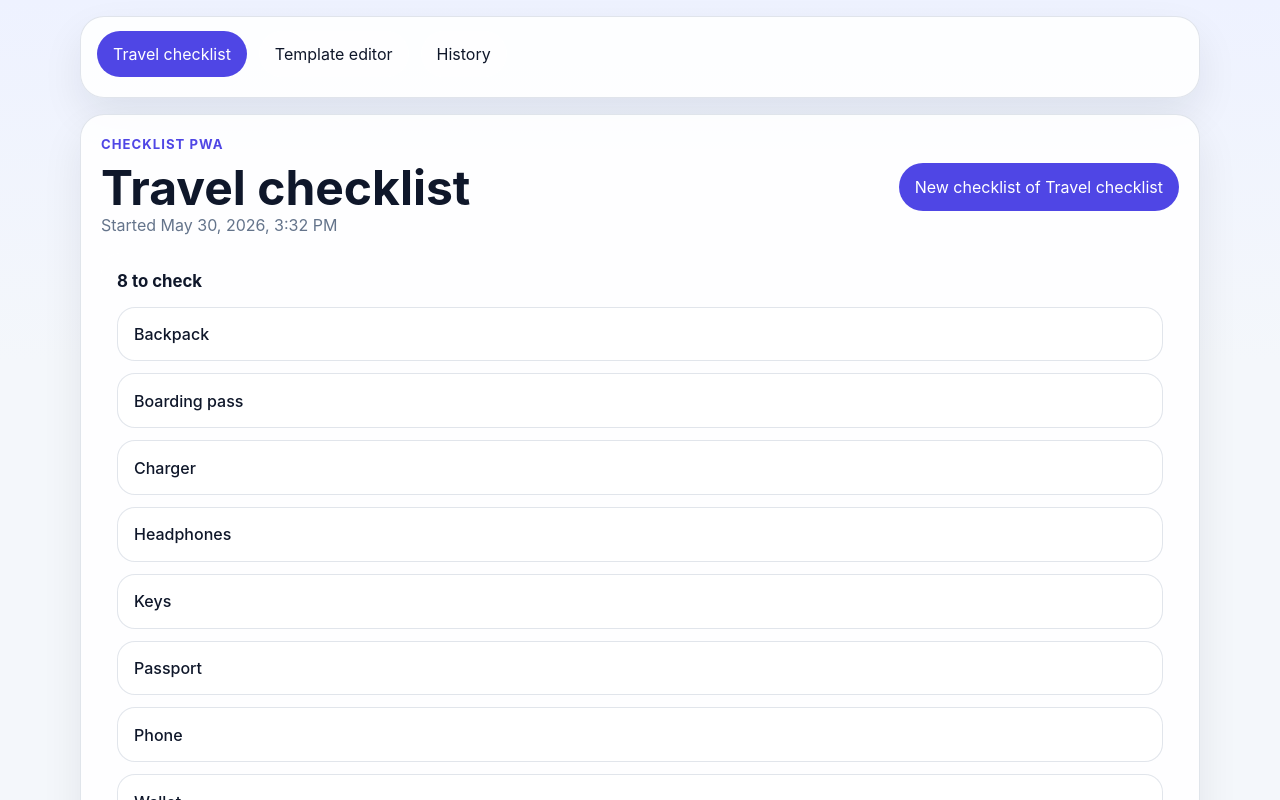
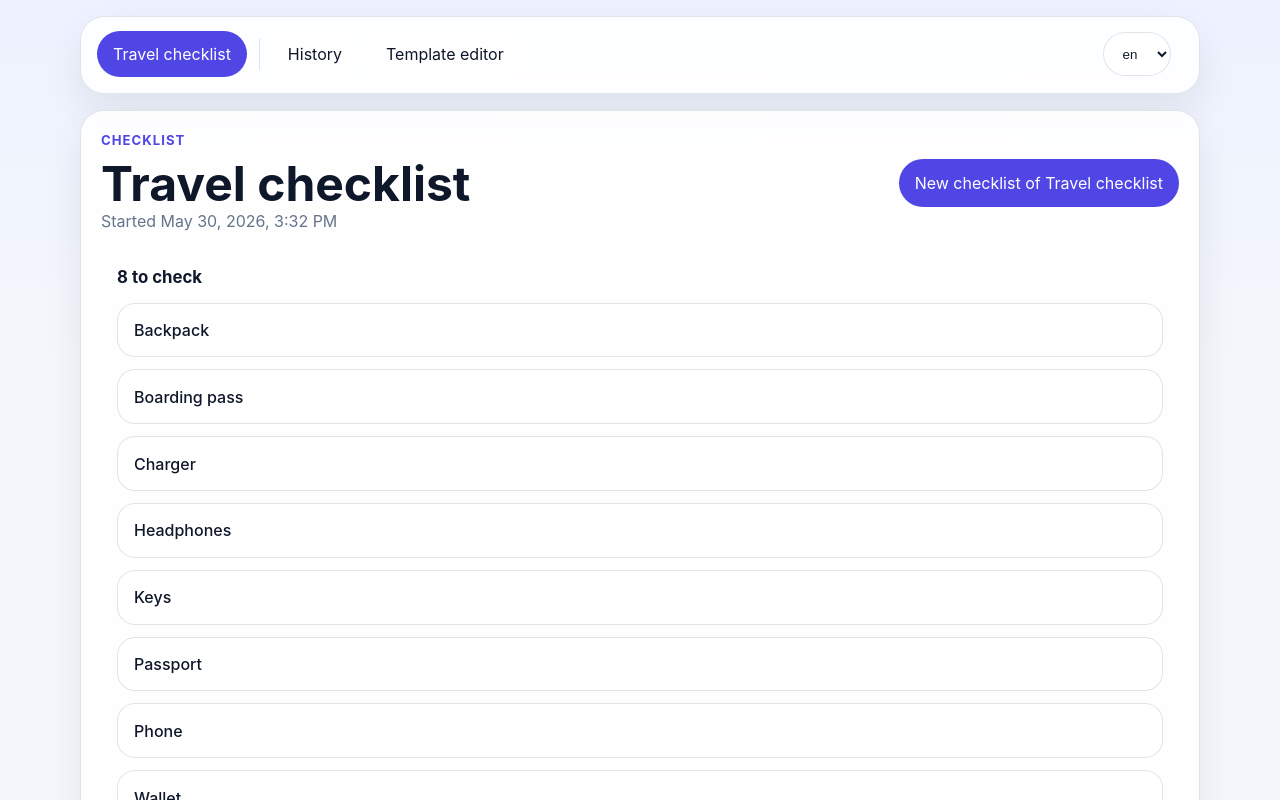
Before and after one commit to mtreinik/tarkistuslista, a React (Vite) app: page / in a window 1280 px wide. Shown: the top 800 px of the page. Built offline with nearby package versions, Linux system fonts and the light colour scheme.

Commit message:
Add localization and improve top bar

```diff
--- a/src/App.css
+++ b/src/App.css
@@ -21,6 +21,13 @@
 
 .top-tabs-panel {
   padding: 0.875rem 1rem 1rem;
+}
+
+.top-bar-row {
+  display: grid;
+  grid-template-columns: minmax(0, 1fr) auto;
+  gap: 0.75rem;
+  align-items: center;
 }
 
 .eyebrow {
@@ -205,14 +212,46 @@
 
 .tabs-scroll {
   display: flex;
+  flex-wrap: wrap;
+  align-items: center;
   gap: 0.75rem;
-  overflow-x: auto;
-  padding-bottom: 0.25rem;
-  scrollbar-width: thin;
+  min-width: 0;
 }
 
-.tabs-scroll::-webkit-scrollbar {
-  height: 0.35rem;
+.tabs-separator {
+  width: 1px;
+  height: 2rem;
+  background: var(--border);
+  border-radius: 999px;
+  flex: 0 0 auto;
+}
+
+.language-picker {
+  display: flex;
+  align-items: center;
+  margin-left: auto;
+  flex: 0 0 auto;
+}
+
+.language-picker select {
+  min-height: 2.75rem;
+  border-radius: 999px;
+  border: 1px solid var(--border);
+  background: var(--panel);
+  color: var(--text-strong);
+  padding: 0.5rem 0.9rem;
+}
+
+.sr-only {
+  position: absolute;
+  width: 1px;
+  height: 1px;
+  padding: 0;
+  margin: -1px;
+  overflow: hidden;
+  clip: rect(0, 0, 0, 0);
+  white-space: nowrap;
+  border: 0;
 }
 
 .chip-button {
@@ -248,6 +287,12 @@
 }
 
 .field span {
+  color: var(--muted);
+  font-size: 0.92rem;
+}
+
+.section-subtitle {
+  margin: 1rem 0 0;
   color: var(--muted);
   font-size: 0.92rem;
 }
@@ -407,6 +452,10 @@
     justify-content: flex-end;
   }
 
+  .top-bar-row {
+    grid-template-columns: 1fr;
+  }
+
   .top-tabs-panel {
     padding-bottom: 1rem;
   }
--- a/src/App.tsx
+++ b/src/App.tsx
@@ -1,6 +1,7 @@
 import type { FormEvent } from 'react'
 import { useEffect, useMemo, useRef, useState } from 'react'
 import './App.css'
+import { localeOptions, messages, toIntlLocale, type Locale } from './i18n'
 import {
   type AppState,
   type ChecklistInstance,
@@ -14,16 +15,12 @@ import {
   saveAppState,
 } from './storage'
 
-const startedAtFormatter = new Intl.DateTimeFormat(undefined, {
-  dateStyle: 'medium',
-  timeStyle: 'short',
-})
-
 function byTitle(
   left: ChecklistTemplate,
   right: ChecklistTemplate,
+  locale: Locale,
 ) {
-  return left.title.localeCompare(right.title, undefined, {
+  return left.title.localeCompare(right.title, toIntlLocale(locale), {
     sensitivity: 'base',
   })
 }
@@ -35,8 +32,12 @@ function byCheckedOrder(
   return (left.checkedOrder ?? 0) - (right.checkedOrder ?? 0)
 }
 
-function byLabel(left: ChecklistInstanceItem, right: ChecklistInstanceItem) {
-  return left.label.localeCompare(right.label, undefined, {
+function byLabel(
+  left: ChecklistInstanceItem,
+  right: ChecklistInstanceItem,
+  locale: Locale,
+) {
+  return left.label.localeCompare(right.label, toIntlLocale(locale), {
     sensitivity: 'base',
   })
 }
@@ -48,16 +49,21 @@ function byStartedAtDescending(
   return new Date(right.startedAt).getTime() - new Date(left.startedAt).getTime()
 }
 
-function formatStartedAt(value: string) {
-  return startedAtFormatter.format(new Date(value))
+function formatStartedAt(value: string, locale: Locale) {
+  return new Intl.DateTimeFormat(toIntlLocale(locale), {
+    dateStyle: 'medium',
+    timeStyle: 'short',
+  }).format(new Date(value))
 }
 
 function getCheckedItems(items: ChecklistInstanceItem[]) {
   return items.filter((item) => item.checkedOrder !== null).sort(byCheckedOrder)
 }
 
-function getUncheckedItems(items: ChecklistInstanceItem[]) {
-  return items.filter((item) => item.checkedOrder === null).sort(byLabel)
+function getUncheckedItems(items: ChecklistInstanceItem[], locale: Locale) {
+  return items
+    .filter((item) => item.checkedOrder === null)
+    .sort((left, right) => byLabel(left, right, locale))
 }
 
 function reorderAfterRemovingCheckedItem(
@@ -131,12 +137,11 @@ function ChecklistColumn({
   movingDirection = null,
 }: ChecklistColumnProps) {
   const interactive = typeof onItemPress === 'function'
-  const titleWithCount = `${items.length} ${title.toLowerCase()}`
 
   return (
     <section className="checklist-column">
       <div className="column-header">
-        <h3>{titleWithCount}</h3>
+        <h3>{title}</h3>
       </div>
       {items.length === 0 ? (
         <p className="empty-state">{emptyMessage}</p>
@@ -190,6 +195,7 @@ function App() {
   } | null>(null)
   const moveTimeoutRef = useRef<number | null>(null)
   const titleInputRef = useRef<HTMLInputElement | null>(null)
+  const text = messages[appState.locale]
 
   useEffect(() => {
     saveAppState(appState)
@@ -209,9 +215,13 @@ function App() {
     }
   }, [isCreatingChecklist, viewMode])
 
+  useEffect(() => {
+    document.documentElement.lang = toIntlLocale(appState.locale)
+  }, [appState.locale])
+
   const sortedTemplates = useMemo(
-    () => [...appState.templates].sort(byTitle),
-    [appState.templates],
+    () => [...appState.templates].sort((left, right) => byTitle(left, right, appState.locale)),
+    [appState.locale, appState.templates],
   )
 
   const selectedTemplate = useMemo(
@@ -258,10 +268,10 @@ function App() {
     return null
   }
 
-  const uncheckedItems = getUncheckedItems(activeInstance.items)
+  const uncheckedItems = getUncheckedItems(activeInstance.items, appState.locale)
   const checkedItems = getCheckedItems(activeInstance.items)
   const historyUncheckedItems = selectedHistoryInstance
-    ? getUncheckedItems(selectedHistoryInstance.items)
+    ? getUncheckedItems(selectedHistoryInstance.items, appState.locale)
     : []
   const historyCheckedItems = selectedHistoryInstance
     ? getCheckedItems(selectedHistoryInstance.items)
@@ -552,7 +562,7 @@ function App() {
     }
 
     const confirmed = window.confirm(
-      `Are you sure you want to remove checklist '${selectedTemplate.title}'?`,
+      text.removeChecklistConfirm(selectedTemplate.title),
     )
 
     if (!confirmed) {
@@ -575,7 +585,12 @@ function App() {
   return (
     <main className="app-shell">
       <section className="top-tabs-panel">
-        <div className="tabs-scroll" role="tablist" aria-label="Checklist titles">
+        <div className="top-bar-row">
+          <div
+            className="tabs-scroll"
+            role="tablist"
+            aria-label={text.checklistTabsLabel}
+          >
             {sortedTemplates.map((template) => (
               <button
                 key={template.id}
@@ -601,6 +616,23 @@ function App() {
                 {template.title}
               </button>
             ))}
+            <span className="tabs-separator" aria-hidden="true" />
+            <button
+              type="button"
+              role="tab"
+              aria-selected={viewMode === 'history'}
+              className={
+                viewMode === 'history'
+                  ? 'chip-button chip-button--active'
+                  : 'chip-button'
+              }
+              onClick={() => {
+                setIsCreatingChecklist(false)
+                setViewMode('history')
+              }}
+            >
+              {text.history}
+            </button>
             <button
               type="button"
               role="tab"
@@ -615,35 +647,39 @@ function App() {
                 setViewMode('template')
               }}
             >
-            Template editor
+              {text.templateEditor}
             </button>
-          <button
-            type="button"
-            role="tab"
-            aria-selected={viewMode === 'history'}
-            className={
-              viewMode === 'history'
-                ? 'chip-button chip-button--active'
-                : 'chip-button'
+            <label className="language-picker">
+              <span className="sr-only">{text.languageLabel}</span>
+              <select
+                value={appState.locale}
+                aria-label={text.languageLabel}
+                onChange={(event) =>
+                  updateState((state) => ({
+                    ...state,
+                    locale: event.target.value as Locale,
+                  }))
                 }
-            onClick={() => {
-              setIsCreatingChecklist(false)
-              setViewMode('history')
-            }}
               >
-            History
-          </button>
+                {localeOptions.map((locale) => (
+                  <option key={locale} value={locale}>
+                    {locale}
+                  </option>
+                ))}
+              </select>
+            </label>
+          </div>
         </div>
       </section>
 
       {viewMode === 'checklist' ? (
       <section className="hero-panel">
-        <p className="eyebrow">Checklist PWA</p>
+        <p className="eyebrow">{text.appBadge}</p>
         <div className="hero-header">
           <div>
             <h1>{activeInstance.title}</h1>
             <p className="muted-text">
-              Started {formatStartedAt(activeInstance.startedAt)}
+              {text.started(formatStartedAt(activeInstance.startedAt, appState.locale))}
             </p>
           </div>
           <button
@@ -651,22 +687,22 @@ function App() {
             className="primary-button"
             onClick={handleStartFreshChecklist}
           >
-            {`New checklist of ${activeInstance.title}`}
+            {text.newChecklistOf(activeInstance.title)}
           </button>
         </div>
         <div className="columns-grid columns-grid--split">
           <ChecklistColumn
-            title="To check"
+            title={text.toCheckTitle(uncheckedItems.length)}
             items={uncheckedItems}
-            emptyMessage="Everything is checked."
+            emptyMessage={text.everythingChecked}
             onItemPress={toggleItem}
             movingItemId={movingItem?.direction === 'to-checked' ? movingItem.itemId : null}
             movingDirection={movingItem?.direction === 'to-checked' ? movingItem.direction : null}
           />
           <ChecklistColumn
-            title="Checked"
+            title={text.checkedTitle(checkedItems.length)}
             items={checkedItems}
-            emptyMessage="Nothing checked yet."
+            emptyMessage={text.nothingCheckedYet}
             showOrder
             onItemPress={toggleItem}
             movingItemId={movingItem?.direction === 'to-unchecked' ? movingItem.itemId : null}
@@ -680,7 +716,7 @@ function App() {
       <section className="panel template-panel">
         <div className="panel-header">
           <div>
-            <h2>Template editor</h2>
+            <h2>{text.templateEditor}</h2>
           </div>
           <div className="template-actions">
             <button
@@ -691,7 +727,7 @@ function App() {
                 setNewChecklistTitle('')
               }}
             >
-              New checklist
+              {text.newChecklist}
             </button>
             <button
               type="button"
@@ -699,7 +735,7 @@ function App() {
               onClick={handleRemoveTemplate}
               disabled={isCreatingChecklist || appState.templates.length <= 1}
             >
-              Remove checklist
+              {text.removeChecklist}
             </button>
           </div>
         </div>
@@ -709,14 +745,14 @@ function App() {
           onSubmit={isCreatingChecklist ? handleCreateChecklist : handleSaveTitle}
         >
           <label className="field field--wide">
-            <span>Checklist title</span>
+            <span>{text.checklistTitleLabel}</span>
             {isCreatingChecklist ? (
               <input
                 ref={titleInputRef}
                 type="text"
                 value={newChecklistTitle}
                 onChange={(event) => setNewChecklistTitle(event.target.value)}
-                placeholder="Checklist title"
+                placeholder={text.checklistTitlePlaceholder}
                 required
               />
             ) : (
@@ -724,7 +760,7 @@ function App() {
                 name="title"
                 type="text"
                 defaultValue={selectedTemplate.title}
-                placeholder="Checklist title"
+                placeholder={text.checklistTitlePlaceholder}
                 required
               />
             )}
@@ -738,25 +774,22 @@ function App() {
                 : false
             }
           >
-            {isCreatingChecklist ? 'Create checklist' : 'Save title'}
+            {isCreatingChecklist ? text.createChecklist : text.saveTitle}
           </button>
         </form>
+        <p className="section-subtitle">{text.checklistItemsLabel}</p>
         <div className="editor-list">
           {isCreatingChecklist ? (
-            <p className="empty-state">
-              Give the checklist a title before adding or editing items.
-            </p>
+            <p className="empty-state">{text.giveTitleFirst}</p>
           ) : selectedTemplate.items.length === 0 ? (
-            <p className="empty-state">
-              No template items yet. Add the first one below.
-            </p>
+            <p className="empty-state">{text.noTemplateItems}</p>
           ) : (
             selectedTemplate.items.map((item) => (
               <div className="editor-row" key={`${item.id}-${item.label}`}>
                 <input
                   type="text"
                   defaultValue={item.label}
-                  aria-label={`Edit ${item.label}`}
+                  aria-label={text.editItemAria(item.label)}
                   onBlur={(event) =>
                     handleRenameItem(
                       item.id,
@@ -771,7 +804,7 @@ function App() {
                   className="danger-button"
                   onClick={() => handleRemoveItem(item.id)}
                 >
-                  Remove
+                  {text.removeItem}
                 </button>
               </div>
             ))
@@ -780,12 +813,12 @@ function App() {
         {isCreatingChecklist ? null : (
           <form className="inline-form" onSubmit={handleAddItem}>
             <label className="field field--wide">
-              <span>Add template item</span>
+              <span>{text.addTemplateItem}</span>
               <input
                 type="text"
                 value={newItemLabel}
                 onChange={(event) => setNewItemLabel(event.target.value)}
-                placeholder="Toothbrush"
+                placeholder={text.addTemplateItemPlaceholder}
               />
             </label>
             <button
@@ -793,7 +826,7 @@ function App() {
               className="secondary-button"
               disabled={newItemLabel.trim().length === 0}
             >
-              Add item
+              {text.addItem}
             </button>
           </form>
         )}
@@ -804,13 +837,11 @@ function App() {
       <section className="panel">
         <div className="panel-header">
           <div>
-            <h2>History</h2>
+            <h2>{text.history}</h2>
           </div>
         </div>
         {historyInstances.length === 0 ? (
-          <p className="empty-state">
-            Start a fresh checklist to begin building history.
-          </p>
+          <p className="empty-state">{text.historyEmpty}</p>
         ) : (
           <div className="history-layout">
             <div className="history-list">
@@ -834,10 +865,8 @@ function App() {
                     }
                   >
                     <strong>{instance.title}</strong>
-                    <span>Started {formatStartedAt(instance.startedAt)}</span>
-                    <span>
-                      {uncheckedCount} unchecked / {checkedCount} checked
-                    </span>
+                    <span>{text.started(formatStartedAt(instance.startedAt, appState.locale))}</span>
+                    <span>{text.historySummary(uncheckedCount, checkedCount)}</span>
                   </button>
                 )
               })}
@@ -848,20 +877,25 @@ function App() {
                   <div>
                     <h3>{selectedHistoryInstance.title}</h3>
                     <p className="muted-text">
-                      Started {formatStartedAt(selectedHistoryInstance.startedAt)}
+                      {text.started(
+                        formatStartedAt(
+                          selectedHistoryInstance.startedAt,
+                          appState.locale,
+                        ),
+                      )}
                     </p>
                   </div>
                 </div>
                 <div className="columns-grid columns-grid--split">
                   <ChecklistColumn
-                    title="To check"
+                    title={text.toCheckTitle(historyUncheckedItems.length)}
                     items={historyUncheckedItems}
-                    emptyMessage="Everything was checked."
+                    emptyMessage={text.everythingWasChecked}
                   />
                   <ChecklistColumn
-                    title="Checked"
+                    title={text.checkedTitle(historyCheckedItems.length)}
                     items={historyCheckedItems}
-                    emptyMessage="Nothing was checked."
+                    emptyMessage={text.nothingWasChecked}
                     showOrder
                   />
                 </div>
--- /dev/null
+++ b/src/i18n.ts
@@ -0,0 +1,157 @@
+export type Locale = 'en' | 'fi' | 'sw'
+
+export const localeOptions: Locale[] = ['en', 'fi', 'sw']
+
+export function isLocale(value: unknown): value is Locale {
+  return value === 'en' || value === 'fi' || value === 'sw'
+}
+
+export function toIntlLocale(locale: Locale) {
+  switch (locale) {
+    case 'fi':
+      return 'fi-FI'
+    case 'sw':
+      return 'sv-SE'
+    default:
+      return 'en'
+  }
+}
+
+type Messages = {
+  appBadge: string
+  templateEditor: string
+  history: string
+  historyEmpty: string
+  languageLabel: string
+  checklistTabsLabel: string
+  checklistTitleLabel: string
+  checklistItemsLabel: string
+  checklistTitlePlaceholder: string
+  newChecklist: string
+  removeChecklist: string
+  createChecklist: string
+  saveTitle: string
+  addTemplateItem: string
+  addTemplateItemPlaceholder: string
+  addItem: string
+  removeItem: string
+  giveTitleFirst: string
+  noTemplateItems: string
+  everythingChecked: string
+  nothingCheckedYet: string
+  everythingWasChecked: string
+  nothingWasChecked: string
+  started: (value: string) => string
+  newChecklistOf: (title: string) => string
+  removeChecklistConfirm: (title: string) => string
+  historySummary: (unchecked: number, checked: number) => string
+  toCheckTitle: (count: number) => string
+  checkedTitle: (count: number) => string
+  editItemAria: (label: string) => string
+}
+
+export const messages: Record<Locale, Messages> = {
+  en: {
+    appBadge: 'Checklist',
+    templateEditor: 'Template editor',
+    history: 'History',
+    historyEmpty: 'Start a new checklist to begin building history.',
+    languageLabel: 'Language',
+    checklistTabsLabel: 'Checklist titles',
+    checklistTitleLabel: 'Checklist title',
+    checklistItemsLabel: 'Checklist items',
+    checklistTitlePlaceholder: 'Checklist title',
+    newChecklist: 'New checklist',
+    removeChecklist: 'Remove checklist',
+    createChecklist: 'Create checklist',
+    saveTitle: 'Save title',
+    addTemplateItem: 'Add template item',
+    addTemplateItemPlaceholder: 'Toothbrush',
+    addItem: 'Add item',
+    removeItem: 'Remove',
+    giveTitleFirst: 'Give the checklist a title before adding or editing items.',
+    noTemplateItems: 'No template items yet. Add the first one below.',
+    everythingChecked: 'Everything is checked.',
+    nothingCheckedYet: 'Nothing checked yet.',
+    everythingWasChecked: 'Everything was checked.',
+    nothingWasChecked: 'Nothing was checked.',
+    started: (value) => `Started ${value}`,
+    newChecklistOf: (title) => `New checklist of ${title}`,
+    removeChecklistConfirm: (title) =>
+      `Are you sure you want to remove checklist '${title}'?`,
+    historySummary: (unchecked, checked) =>
+      `${unchecked} unchecked / ${checked} checked`,
+    toCheckTitle: (count) => `${count} to check`,
+    checkedTitle: (count) => `${count} checked`,
+    editItemAria: (label) => `Edit ${label}`,
+  },
+  fi: {
+    appBadge: 'Tarkistuslista',
+    templateEditor: 'Muokkaa pohjaa',
+    history: 'Historia',
+    historyEmpty: 'Aloita uusi tarkistuslista, niin historiaa alkaa kertyä.',
+    languageLabel: 'Kieli',
+    checklistTabsLabel: 'Tarkistuslistat',
+    checklistTitleLabel: 'Tarkistuslistan nimi',
+    checklistItemsLabel: 'Tarkistuslistan kohdat',
+    checklistTitlePlaceholder: 'Tarkistuslistan nimi',
+    newChecklist: 'Uusi tarkistuslista',
+    removeChecklist: 'Poista tarkistuslista',
+    createChecklist: 'Luo tarkistuslista',
+    saveTitle: 'Tallenna nimi',
+    addTemplateItem: 'Lisää listan kohta',
+    addTemplateItemPlaceholder: 'Hammasharja',
+    addItem: 'Lisää kohta',
+    removeItem: 'Poista',
+    giveTitleFirst: 'Anna tarkistuslistalle nimi ennen kohtien lisäämistä tai muokkausta.',
+    noTemplateItems: 'Listassa ei vielä ole kohtia. Lisää ensimmäinen kohta alle.',
+    everythingChecked: 'Kaikki on tarkistettu.',
+    nothingCheckedYet: 'Mitään ei ole vielä tarkistettu.',
+    everythingWasChecked: 'Kaikki oli tarkistettu.',
+    nothingWasChecked: 'Mitään ei ollut tarkistettu.',
+    started: (value) => `Aloitettu ${value}`,
+    newChecklistOf: (title) => `Uusi tarkistuslista: ${title}`,
+    removeChecklistConfirm: (title) =>
+      `Haluatko varmasti poistaa tarkistuslistan '${title}'?`,
+    historySummary: (unchecked, checked) =>
+      `${unchecked} tarkistamatta / ${checked} tarkistettu`,
+    toCheckTitle: (count) => `${count} tarkistamatta`,
+    checkedTitle: (count) => `${count} tarkistettu`,
+    editItemAria: (label) => `Muokkaa kohtaa ${label}`,
+  },
+  sw: {
+    appBadge: 'Checklista',
+    templateEditor: 'Redigera mall',
+    history: 'Historik',
+    historyEmpty: 'Starta en ny checklista för att börja bygga historik.',
+    languageLabel: 'Språk',
+    checklistTabsLabel: 'Checklistor',
+    checklistTitleLabel: 'Checklistans namn',
+    checklistItemsLabel: 'Checklistans punkter',
+    checklistTitlePlaceholder: 'Checklistans namn',
+    newChecklist: 'Ny checklista',
+    removeChecklist: 'Ta bort checklista',
+    createChecklist: 'Skapa checklista',
+    saveTitle: 'Spara namn',
+    addTemplateItem: 'Lägg till punkt',
+    addTemplateItemPlaceholder: 'Tandborste',
+    addItem: 'Lägg till punkt',
+    removeItem: 'Ta bort',
+    giveTitleFirst:
+      'Ge checklistan ett namn innan du lägger till eller redigerar punkter.',
+    noTemplateItems: 'Checklistan har inga punkter ännu. Lägg till den första nedan.',
+    everythingChecked: 'Allt är kontrollerat.',
+    nothingCheckedYet: 'Ingenting är kontrollerat ännu.',
+    everythingWasChecked: 'Allt var kontrollerat.',
+    nothingWasChecked: 'Ingenting var kontrollerat.',
+    started: (value) => `Startad ${value}`,
+    newChecklistOf: (title) => `Ny checklista för ${title}`,
+    removeChecklistConfirm: (title) =>
+      `Är du säker på att du vill ta bort checklistan '${title}'?`,
+    historySummary: (unchecked, checked) =>
+      `${unchecked} okontrollerade / ${checked} kontrollerade`,
+    toCheckTitle: (count) => `${count} att kontrollera`,
+    checkedTitle: (count) => `${count} kontrollerade`,
+    editItemAria: (label) => `Redigera ${label}`,
+  },
+}
--- a/src/storage.ts
+++ b/src/storage.ts
@@ -1,3 +1,5 @@
+import { isLocale, type Locale } from './i18n'
+
 export type ChecklistTemplateItem = {
   id: string
   label: string
@@ -30,6 +32,7 @@ export type AppState = {
   instances: ChecklistInstance[]
   selectedTemplateId: string
   selectedHistoryInstanceId: string | null
+  locale: Locale
 }
 
 const STORAGE_KEY = 'tarkistuslista-state-v1'
@@ -94,6 +97,7 @@ export function createDefaultState(): AppState {
     instances: [starterInstance],
     selectedTemplateId: starterTemplate.id,
     selectedHistoryInstanceId: null,
+    locale: 'en',
   }
 }
 
@@ -142,7 +146,11 @@ function isInstance(value: unknown): value is ChecklistInstance {
   )
 }
 
-function isAppState(value: unknown): value is AppState {
+type PersistedAppState = Omit<AppState, 'locale'> & {
+  locale?: Locale
+}
+
+function isAppState(value: unknown): value is PersistedAppState {
   return (
     isRecord(value) &&
     Array.isArray(value.templates) &&
@@ -151,11 +159,12 @@ function isAppState(value: unknown): value is AppState {
     value.instances.every(isInstance) &&
     typeof value.selectedTemplateId === 'string' &&
     (typeof value.selectedHistoryInstanceId === 'string' ||
-      value.selectedHistoryInstanceId === null)
+      value.selectedHistoryInstanceId === null) &&
+    (value.locale === undefined || isLocale(value.locale))
   )
 }
 
-export function normalizeAppState(state: AppState): AppState {
+export function normalizeAppState(state: PersistedAppState): AppState {
   if (state.templates.length === 0) {
     return createDefaultState()
   }
@@ -176,6 +185,7 @@ export function normalizeAppState(state: AppState): AppState {
     ...state,
     selectedTemplateId,
     selectedHistoryInstanceId,
+    locale: isLocale(state.locale) ? state.locale : 'en',
   }
 }
 
```
Lines whose indentation alone changed are shown as unchanged.
